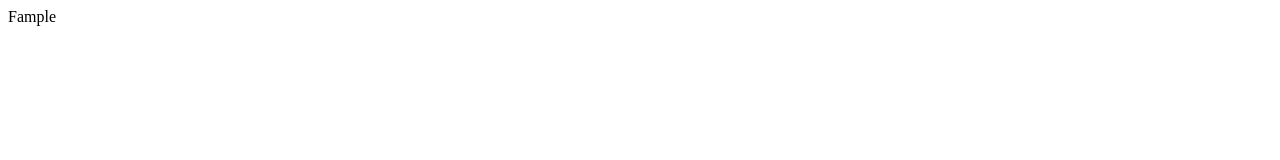
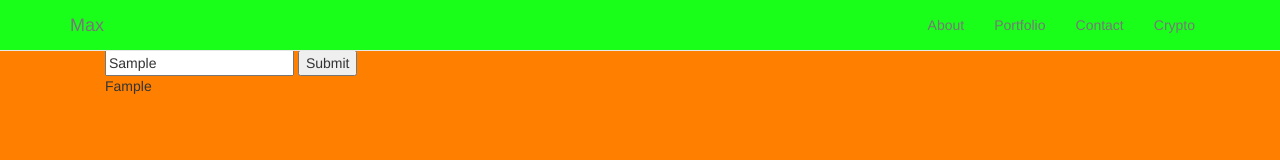
Before and after one commit to maxgawason/maxgawason.github.io, a plain HTML site: page crypto.html in a window 1280 px wide. Both pictures are taken after typing "Sample" into the empty fields and a click on the input 327 px from the left and 63 px from the top of the page. Drawn offline with Linux system fonts and the light colour scheme.

Commit message:
Update crypto.html

```diff
--- a/crypto.html
+++ b/crypto.html
@@ -48,6 +48,7 @@
     <input type="text" id="userInput" />
     <input type="submit" onclick="rot13();" />
 </form>
+<p id = "rot13Output"></p>
 
 <script>
 function rot13() {
@@ -69,7 +70,7 @@ function rot13() {
     arr[i] = String.fromCharCode(arr[i]);
   }
   str = arr.join("");
-  document.write(str);
+  document.getElementById("rot13Output").innerHTML = str;
 }
 </script>
 </div>
```
